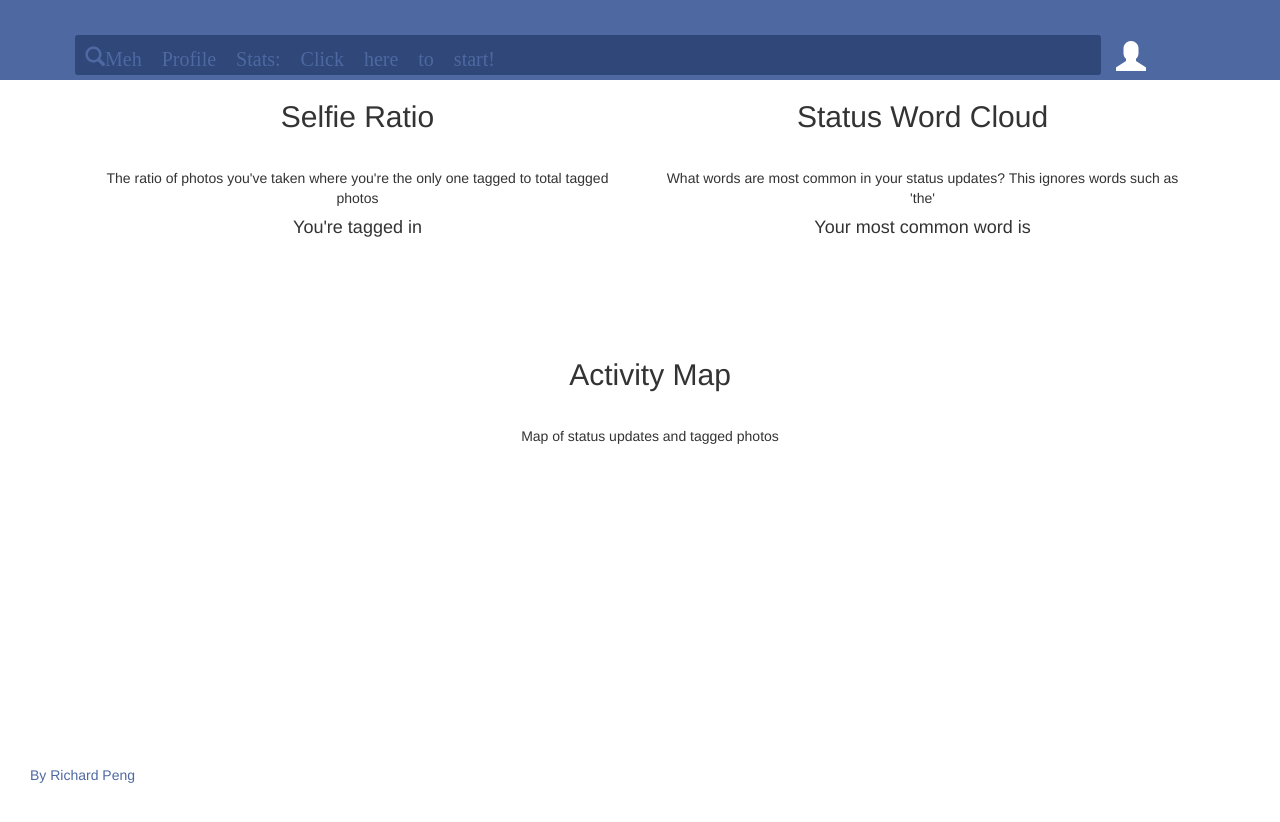
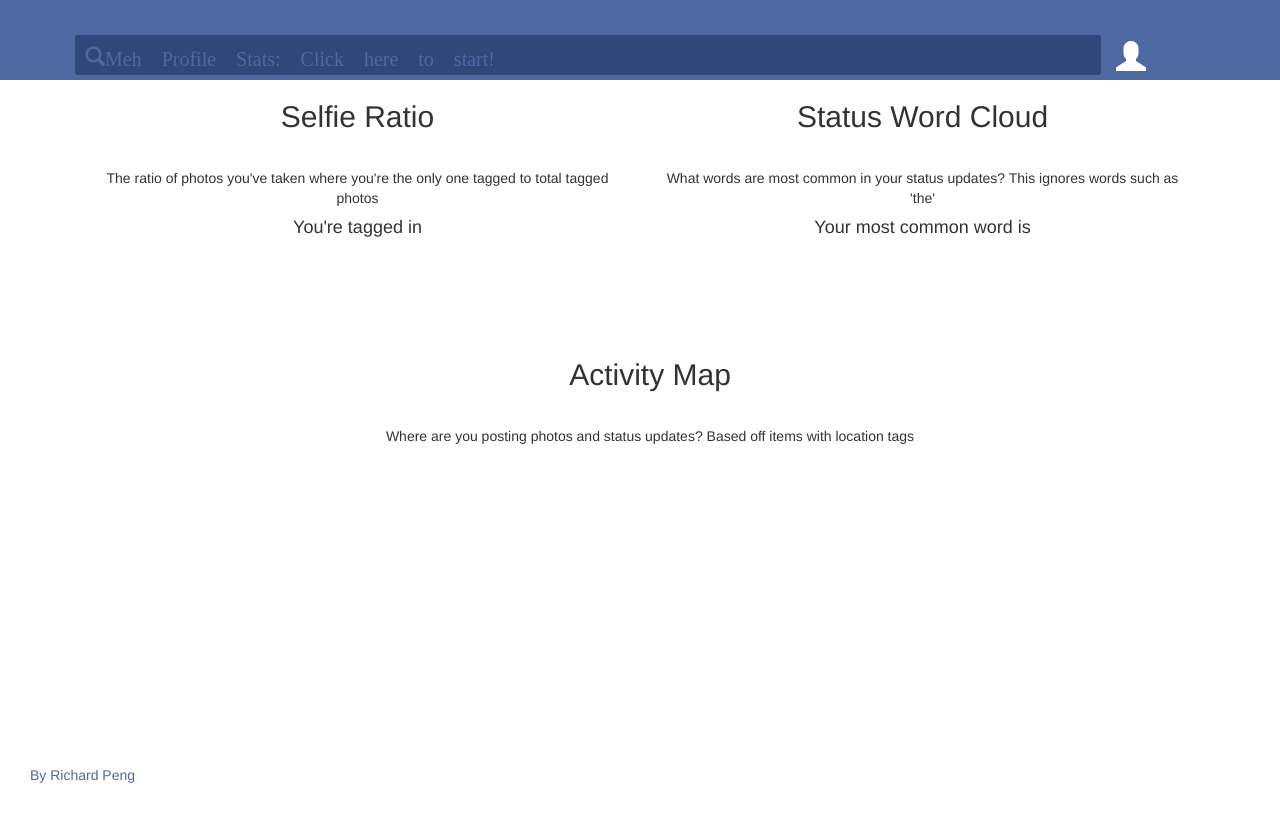
Before and after one commit to rcpeng34/FB-API-experiments, a website: page public/html/index.html in a window 1280 px wide. Drawn offline with nearby package versions, Linux system fonts and the light colour scheme; some packages are replaced by stand-ins of ours; files that its build step writes are made by us from their sources; files whose address does not match are found by name.

Commit message:
Updates description

```diff
--- a/public/html/index.html
+++ b/public/html/index.html
@@ -53,7 +53,7 @@
       <div class='col-xs-12 firstcol'>
         <div class='innerContainerLeft'>
           <h2>Activity Map</h2>
-          <p>Map of status updates and tagged photos</p>
+          <p>Where are you posting photos and status updates? Based off items with location tags</p>
           <div id='map-container'>
           </div>
         </div>
```
